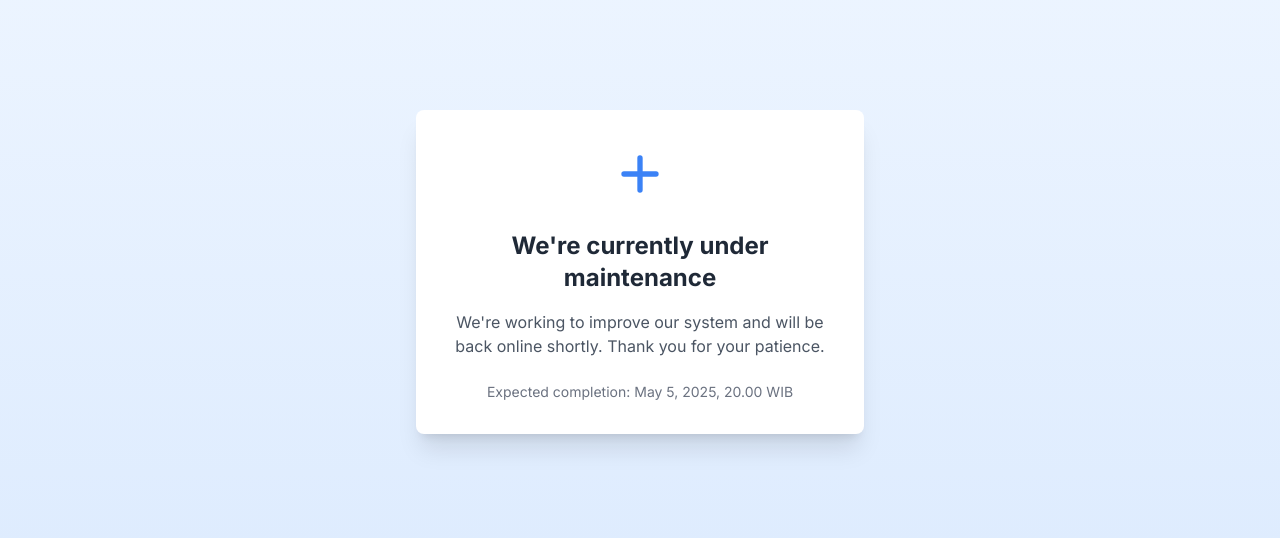
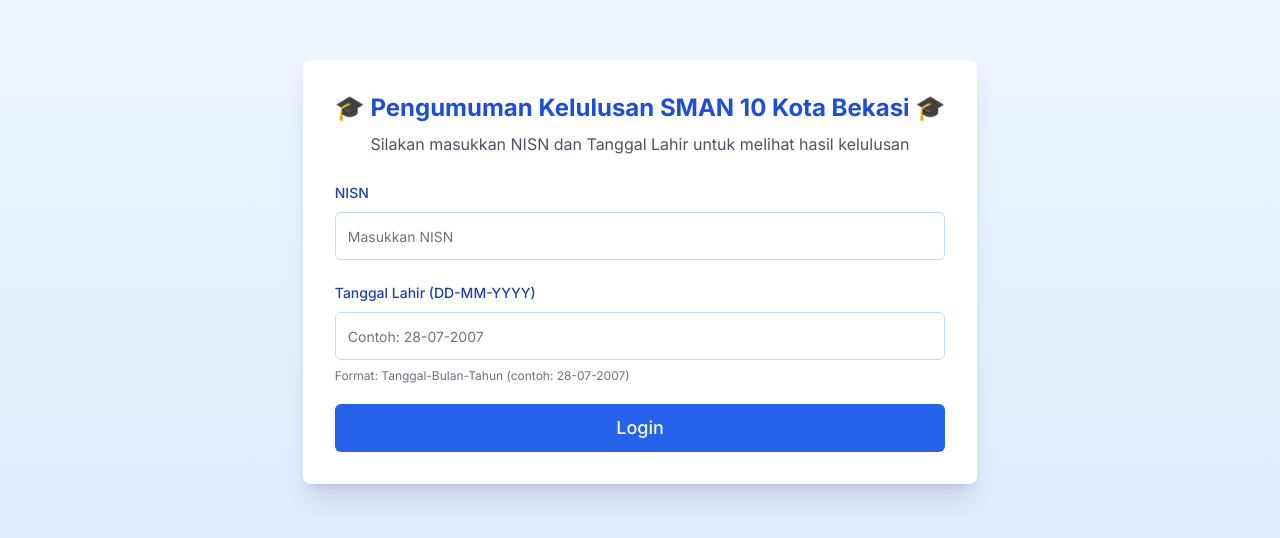
Before and after one commit to OPTIONTEN/kelulusan-sman10, a Next.js app: page / in a window 1280 px wide. Shown: the part 128-666 px from the top of the page. Built offline with nearby package versions, Linux system fonts and the light colour scheme.

Commit message:
Refactor home page to remove maintenance mode and integrate countdown timer with login form

```diff
--- a/app/page.tsx
+++ b/app/page.tsx
@@ -2,20 +2,15 @@
 
 import { useEffect, useState } from "react"
 import { useRouter, useSearchParams } from "next/navigation"
+import CountdownTimer from "@/components/countdown-timer"
+import LoginForm from "@/components/login-form"
 import { motion } from "framer-motion"
-import Link from "next/link"
-import { Construction } from "lucide-react"
-
-// Environment variable to toggle maintenance mode
-// You would set this in your .env file or deployment platform
-const LAUNCH = process.env.NEXT_PUBLIC_LAUNCH === "1"
 
 export default function Home() {
   const router = useRouter()
   const searchParams = useSearchParams()
   const [showCountdown, setShowCountdown] = useState(true)
   const [loading, setLoading] = useState(true)
-  const [showMaintenance, setShowMaintenance] = useState(!LAUNCH)
 
   // Announcement date and time (May 5, 2025, 16:00 WIB)
   const announcementDate = new Date("2025-05-05T16:00:00+07:00")
@@ -28,17 +23,10 @@ export default function Home() {
     const bypassParam = searchParams.get("bypass")
 
     if (bypassParam === BYPASS_CODE) {
-      // Bypass both maintenance and countdown if the code matches
-      setShowMaintenance(false)
+      // Bypass the countdown if the code matches
       setShowCountdown(false)
       setLoading(false)
       return
-    }
-
-    // Check if we should override maintenance based on query param
-    const overrideParam = searchParams.get("override_maintenance")
-    if (overrideParam === "true") {
-      setShowMaintenance(false)
     }
 
     // Normal flow - check if current time is before announcement time
@@ -56,120 +44,19 @@ export default function Home() {
     )
   }
 
-  // Show maintenance page if in maintenance mode
-  if (showMaintenance) {
-    return <MaintenancePage />
-  }
-
-  return (
-    <div className="min-h-screen bg-gradient-to-br from-blue-50 to-blue-100 flex items-center justify-center p-4">
-      <motion.article
-        initial={{ opacity: 0, scale: 0.9 }}
-        animate={{ opacity: 1, scale: 1 }}
-        transition={{ duration: 0.5 }}
-        className="bg-white shadow-2xl rounded-xl p-8 max-w-md w-full text-center space-y-6"
-      >
-        <motion.div
-          initial={{ rotate: -10 }}
-          animate={{ rotate: [0, 10, -10, 0] }}
-          transition={{
-            repeat: Infinity,
-            duration: 2,
-            ease: "easeInOut"
-          }}
-          className="flex justify-center mb-4"
-        >
-          <Construction
-            className="text-blue-500"
-            size={64}
-            strokeWidth={1.5}
-          />
-        </motion.div>
-
-        <h1 className="text-3xl font-bold text-gray-800 mb-4">
-        Situs Tidak Tersedia Sementara
-        </h1>
-
-        <div className="space-y-3 text-gray-600">
-          <motion.p
-            initial={{ x: -20, opacity: 0 }}
-            animate={{ x: 0, opacity: 1 }}
-            transition={{ delay: 0.2 }}
-            className="flex items-center justify-center gap-2"
-          >
-            Pemeliharaan terjadwal saat ini sedang berlangsung
-          </motion.p>
-
-          <motion.p
-            initial={{ x: 20, opacity: 0 }}
-            animate={{ x: 0, opacity: 1 }}
-            transition={{ delay: 0.4 }}
-          >
-            Silakan periksa kembali nanti.
-          </motion.p>
-        </div>
-
-        <motion.div
-          initial={{ opacity: 0 }}
-          animate={{ opacity: 1 }}
-          transition={{ delay: 0.6 }}
-          className="mt-6 text-sm text-gray-500"
-        >
-          Kami mohon maaf atas ketidaknyamanan yang ditimbulkan.
-        </motion.div>
-
-        <motion.footer
-          initial={{ opacity: 0 }}
-          animate={{ opacity: 1 }}
-          transition={{ delay: 0.8 }}
-          className="mt-4 text-sm"
-        >
-          <Link
-            href="mailto:optionsman10bks@gmail.com"
-            className="text-blue-600 hover:text-blue-800 transition-colors"
-          >
-            Hubungi Dukungan
-          </Link>
-        </motion.footer>
-      </motion.article>
-    </div>
-  )
-}
-
-// Maintenance page component
-function MaintenancePage() {
   return (
     <main className="flex min-h-screen flex-col items-center justify-center bg-gradient-to-b from-blue-50 to-blue-100 p-4">
       <motion.div
         initial={{ opacity: 0, y: 20 }}
         animate={{ opacity: 1, y: 0 }}
         transition={{ duration: 0.5 }}
-        className="w-full md:w-fit max-w-md rounded-lg bg-white p-8 shadow-xl text-center"
+        className="md:w-fit w-96 rounded-lg bg-white p-8 shadow-xl"
       >
-        <div className="mb-6">
-          <svg
-            className="mx-auto h-16 w-16 text-blue-500"
-            fill="none"
-            viewBox="0 0 24 24"
-            stroke="currentColor"
-          >
-            <path
-              strokeLinecap="round"
-              strokeLinejoin="round"
-              strokeWidth={2}
-              d="M12 6v6m0 0v6m0-6h6m-6 0H6"
-            />
-          </svg>
-        </div>
-        <h1 className="mb-4 text-2xl font-bold text-gray-800">
-          We're currently under maintenance
-        </h1>
-        <p className="mb-6 text-gray-600">
-          We're working to improve our system and will be back online shortly. Thank you for your patience.
-        </p>
-        <p className="text-sm text-gray-500">
-          Expected completion: May 5, 2025, 20.00 WIB
-        </p>
+        {showCountdown ? (
+          <CountdownTimer targetDate={announcementDate} onComplete={() => setShowCountdown(false)} />
+        ) : (
+          <LoginForm />
+        )}
       </motion.div>
     </main>
   )
```
